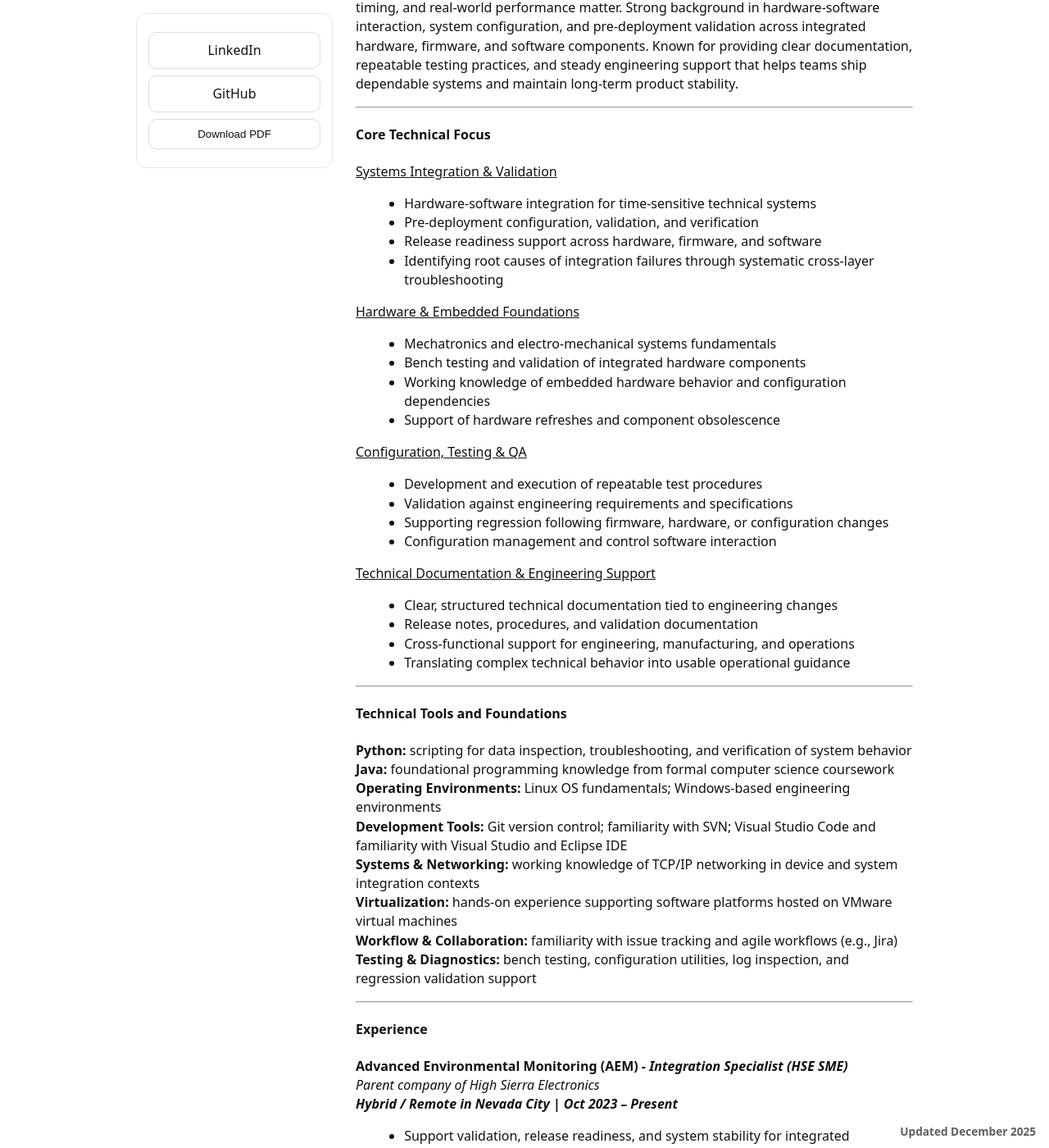
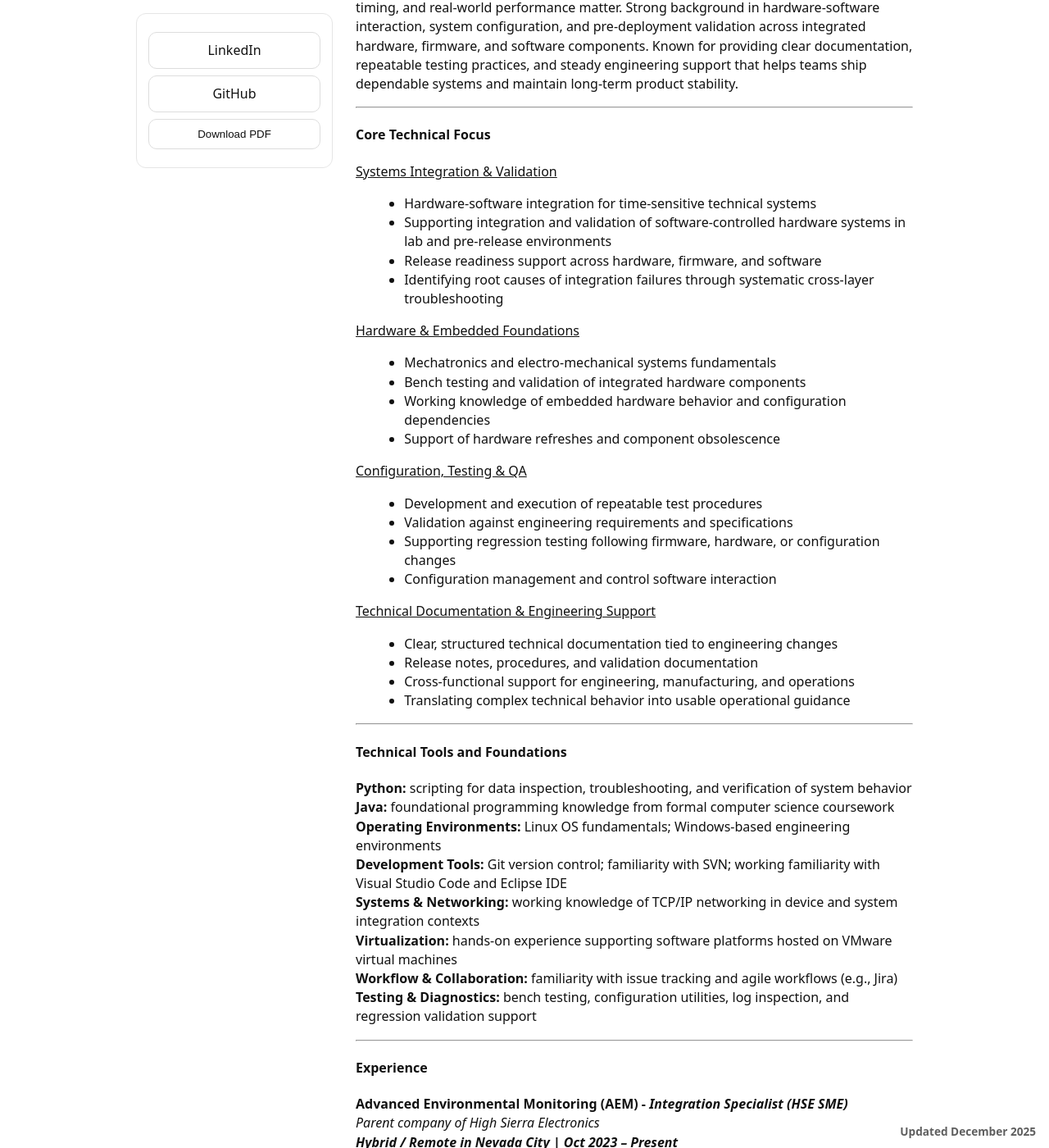
Before and after one commit to jostagirl/PublicResume, a Jekyll site: the page built from v/GrassValley/index.md, in a window 1280 px wide and 1400 px high, scrolled down 312 px. Shown: the whole window at 82% size. Built offline with Jekyll 4.4.1, drawn with Linux system fonts in a browser that asks for light colours; our own code applies the rules of GitHub Pages for plain Markdown files.

Commit message:
Publish resume site update

```diff
--- a/v/GrassValley/index.md
+++ b/v/GrassValley/index.md
@@ -19,7 +19,7 @@ Hardware-software systems integration specialist with 13+ years of hands-on expe
 #### Core Technical Focus
 <u>Systems Integration & Validation</u>
 - Hardware-software integration for time-sensitive technical systems
-- Pre-deployment configuration, validation, and verification
+- Supporting integration and validation of software-controlled hardware systems in lab and pre-release environments
 - Release readiness support across hardware, firmware, and software
 - Identifying root causes of integration failures through systematic cross-layer troubleshooting
 
@@ -32,7 +32,7 @@ Hardware-software systems integration specialist with 13+ years of hands-on expe
 <u>Configuration, Testing & QA</u>
 - Development and execution of repeatable test procedures
 - Validation against engineering requirements and specifications
-- Supporting regression following firmware, hardware, or configuration changes
+- Supporting regression testing following firmware, hardware, or configuration changes
 - Configuration management and control software interaction
 
 <u>Technical Documentation & Engineering Support</u>
@@ -47,7 +47,7 @@ Hardware-software systems integration specialist with 13+ years of hands-on expe
 **Python:** scripting for data inspection, troubleshooting, and verification of system behavior
 **Java:** foundational programming knowledge from formal computer science coursework
 **Operating Environments:** Linux OS fundamentals; Windows-based engineering environments
-**Development Tools:** Git version control; familiarity with SVN; Visual Studio Code and familiarity with Visual Studio and Eclipse IDE
+**Development Tools:** Git version control; familiarity with SVN; working familiarity with Visual Studio Code and Eclipse IDE
 **Systems & Networking:** working knowledge of TCP/IP networking in device and system integration contexts
 **Virtualization:** hands-on experience supporting software platforms hosted on VMware virtual machines
 **Workflow & Collaboration:** familiarity with issue tracking and agile workflows (e.g., Jira)
```
